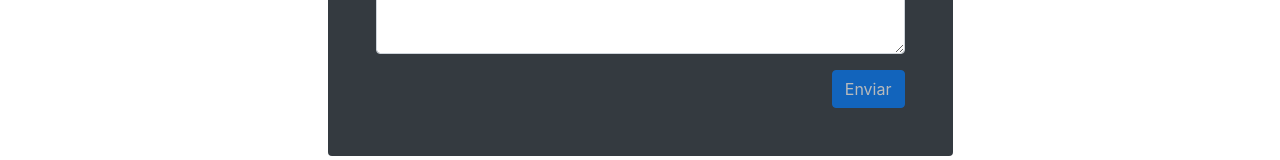
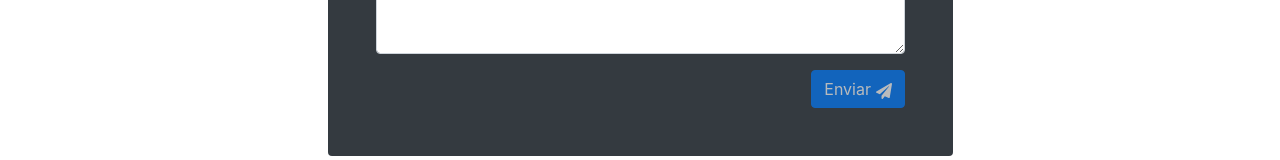
Before and after one commit to hjhm2018/centroclinicogatsby, a Gatsby site: page /contacto in a window 1280 px wide. Shown: the part 471-631 px from the top of the page. Built offline with nearby package versions, Linux system fonts and the light colour scheme; Gatsby itself is replaced by a stand-in of ours.

Commit message:
adding an icon

```diff
--- a/src/components/InicioComponents/ContactForm.js
+++ b/src/components/InicioComponents/ContactForm.js
@@ -1,5 +1,5 @@
 import React, { useState } from 'react';
-import { FaMailBulk } from "react-icons/fa";
+import { FaMailBulk, FaPaperPlane } from "react-icons/fa";
 
 const ContactForm = () => {
     const [nombre, setNombre] = useState('');
@@ -31,7 +31,7 @@ const ContactForm = () => {
                             <textarea className="form-control" id="mensaje" rows="3" required onChange={(e) => setMensaje(e.target.value.trim())}></textarea>
                         </div>
                         <div className="text-right">
-                            <button type="submit" className="btn btn-primary" disabled={nombre.trim() === '' || correo.trim() === '' || mensaje.trim() === ''}>Enviar</button>
+                            <button type="submit" className="btn btn-primary" disabled={nombre.trim() === '' || correo.trim() === '' || mensaje.trim() === ''}>Enviar <FaPaperPlane /></button>
                         </div>
                     </form>
                 </div>
```
